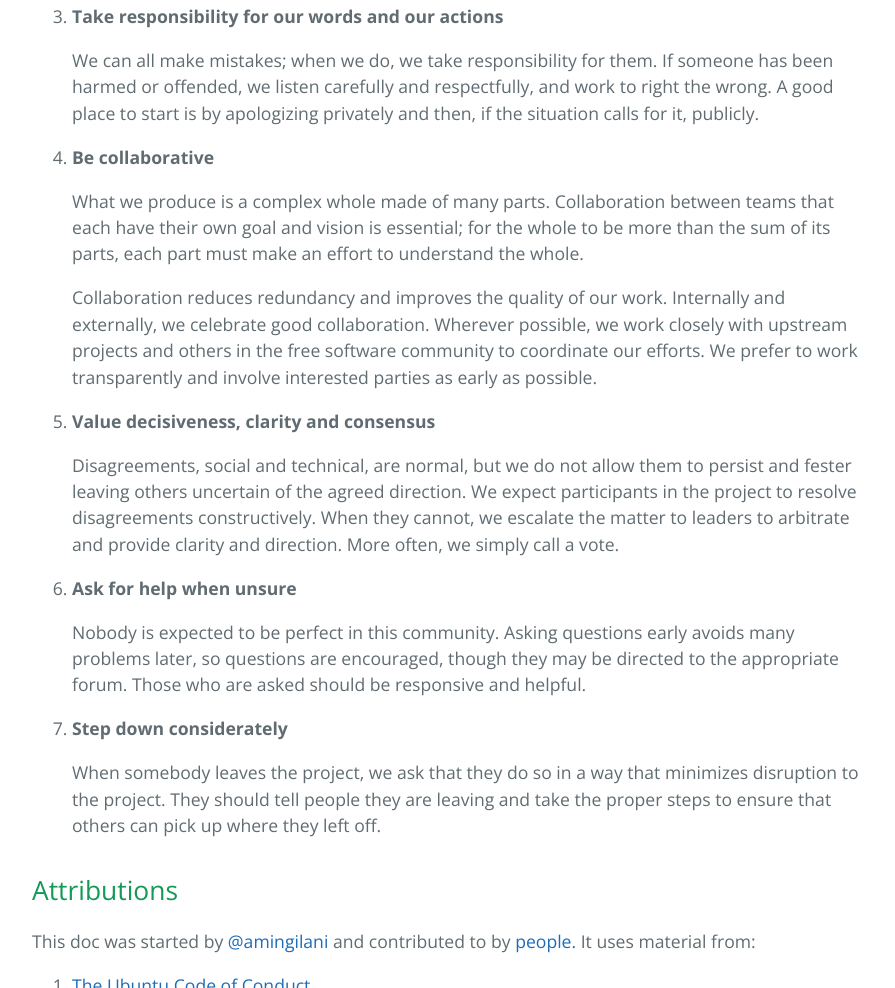
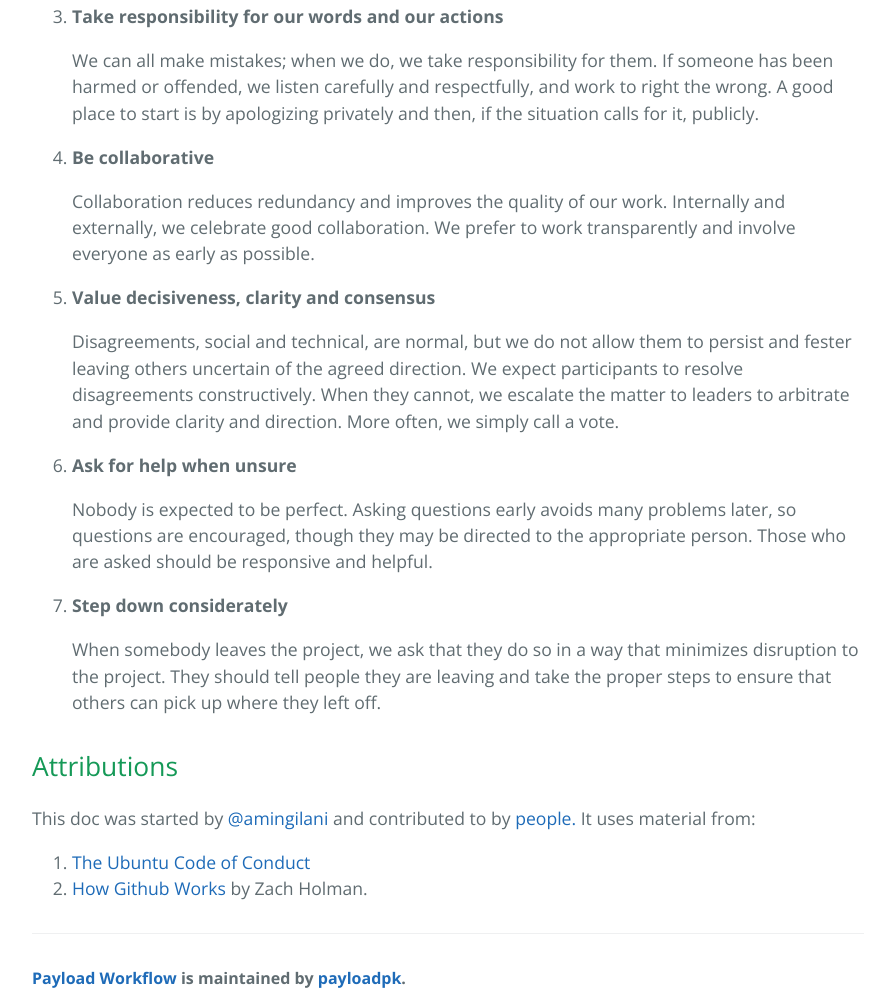
Before and after one commit to payloadpk/workflow-doc, a plain HTML site: page index.html in a window 1280 px wide. Shown: the part 3604-4592 px from the top of the page, without its empty margins (192-1087 px from the left). Drawn offline with nearby package versions, Linux system fonts and the light colour scheme.

```diff
--- a/index.html
+++ b/index.html
@@ -192,33 +192,25 @@ privately and then, if the situation calls for it, publicly.</p>
 <li>
 <p><strong>Be collaborative</strong></p>
 
-<p>What we produce is a complex whole made of many parts. Collaboration between
-teams that each have their own goal and vision is essential; for the whole to
-be more than the sum of its parts, each part must make an effort to
-understand the whole.</p>
-
 <p>Collaboration reduces redundancy and improves the quality of our work.
-Internally and externally, we celebrate good collaboration. Wherever
-possible, we work closely with upstream projects and others in the free
-software community to coordinate our efforts. We prefer to work transparently
-and involve interested parties as early as possible.</p>
+Internally and externally, we celebrate good collaboration. We prefer to work
+transparently and involve everyone as early as possible.</p>
 </li>
 <li>
 <p><strong>Value decisiveness, clarity and consensus</strong></p>
 
 <p>Disagreements, social and technical, are normal, but we do not allow them to
 persist and fester leaving others uncertain of the agreed direction.
-We expect participants in the project to resolve disagreements
-constructively. When they cannot, we escalate the matter to leaders to
-arbitrate and provide clarity and direction. More often, we simply call a
-vote.</p>
+We expect participants to resolve disagreements constructively. When they
+cannot, we escalate the matter to leaders to arbitrate and provide clarity
+and direction. More often, we simply call a vote.</p>
 </li>
 <li>
 <p><strong>Ask for help when unsure</strong></p>
 
-<p>Nobody is expected to be perfect in this community. Asking questions early
+<p>Nobody is expected to be perfect. Asking questions early
 avoids many problems later, so questions are encouraged, though they may be
-directed to the appropriate forum. Those who are asked should be responsive
+directed to the appropriate person. Those who are asked should be responsive
 and helpful.</p>
 </li>
 <li>
@@ -235,7 +227,7 @@ off.</p>
 <a id="attributions" class="anchor" href="#attributions" aria-hidden="true"><span class="octicon octicon-link"></span></a>Attributions</h2>
 
 <p>This doc was started by <a href="https://twitter.com/amingilani">@amingilani</a> and
-contributed to by <a href="#">people.</a> It uses material from:</p>
+contributed to by <a href="https://github.com/payloadpk/workflow-intro/graphs/contributors">people.</a> It uses material from:</p>
 
 <ol>
 <li><a href="http://www.ubuntu.com/about/about-ubuntu/conduct">The Ubuntu Code of Conduct</a></li>
```
Also changed, not shown: params.json (+1 -1 lines).
